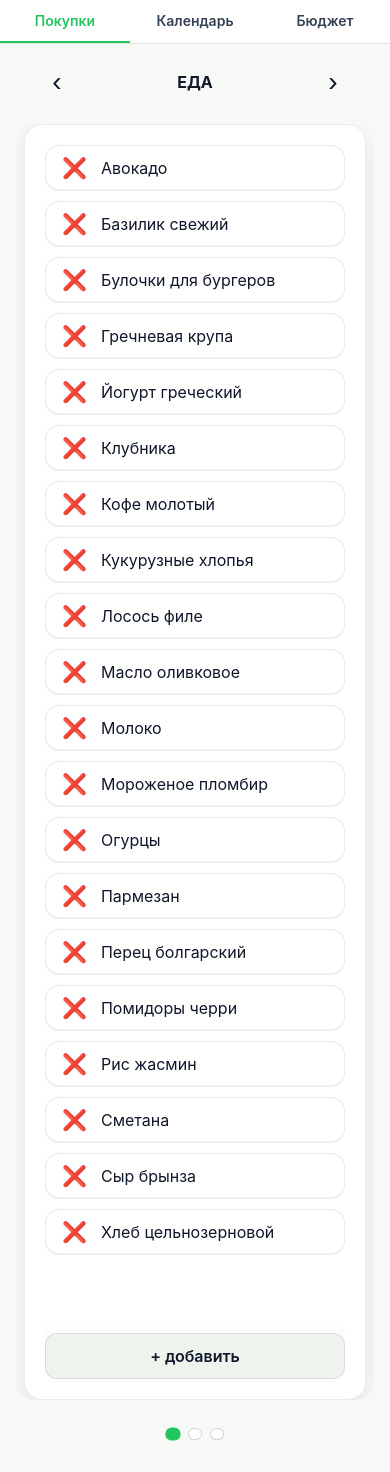
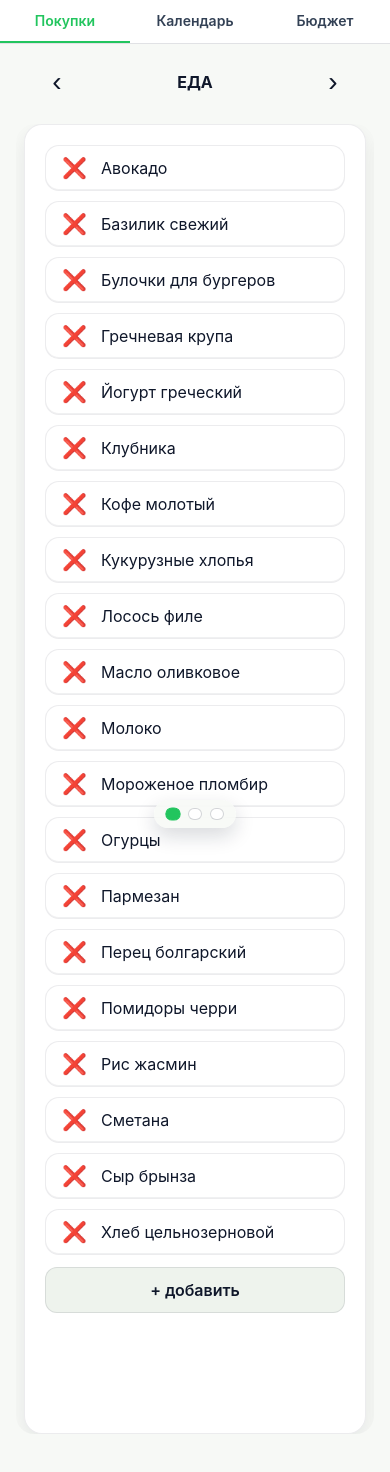
Before and after one commit to AlekseyBabich/family-telegram-bot, a React (Vite) app in the folder apps/web/: page /#/shopping in a window 390 px wide. After the commit the page ends 1450 px from the top, so only its background shows below. Built offline with nearby package versions, Linux system fonts and the light colour scheme.

Commit message:
feat(web): overlay pager dots and trailing add buttons

```diff
--- a/apps/web/src/pages/Shopping.tsx
+++ b/apps/web/src/pages/Shopping.tsx
@@ -427,7 +427,11 @@ const Shopping = () => {
               ))}
             </div>
           </div>
-          <div className={styles.mobileFooter}>
+          <div
+            className={styles.mobileFooter}
+            data-testid="shopping-pager-overlay"
+            style={{ pointerEvents: 'none' }}
+          >
             <PagerDots
               count={listCount}
               currentIndex={currentIndex}
--- a/apps/web/src/pages/shopping/ShoppingLayout.module.css
+++ b/apps/web/src/pages/shopping/ShoppingLayout.module.css
@@ -118,17 +118,23 @@
 }
 
 .mobileFooter {
+  position: fixed;
+  left: 0;
+  bottom: calc(env(safe-area-inset-bottom) + 16px);
   width: 100%;
   display: flex;
   justify-content: center;
-  padding: 0 16px 12px 16px;
-  padding-bottom: calc(12px + env(safe-area-inset-bottom));
+  padding: 0 16px;
   box-sizing: border-box;
+  pointer-events: none;
+  z-index: 30;
 }
 .mobileFooterDots {
-  width: 100%;
+  pointer-events: auto;
+  width: auto;
   max-width: 520px;
-  margin: 0 auto;
+  display: flex;
+  justify-content: center;
 }
 
 @media (min-width: 768px) {
@@ -137,6 +143,10 @@
   }
 
   .mobileContent {
+    display: none;
+  }
+
+  .mobileFooter {
     display: none;
   }
 }
--- a/apps/web/src/pages/shopping/components/Checklist.module.css
+++ b/apps/web/src/pages/shopping/components/Checklist.module.css
@@ -26,8 +26,10 @@
   flex-direction: column;
 }
 
-.footer {
-  margin-top: auto;
+.addItem {
+  list-style: none;
+  margin: 12px 0 0 0;
+  padding: 0;
 }
 
 @media (max-width: 767px) {
@@ -41,19 +43,6 @@
     overscroll-behavior: contain;
     padding-right: 4px;
     margin-right: -4px;
-    padding-bottom: 24px;
-  }
-
-  .footer {
-    position: sticky;
-    bottom: 0;
-    background: linear-gradient(
-      180deg,
-      rgba(247, 249, 246, 0) 0%,
-      rgba(247, 249, 246, 0.92) 60%,
-      var(--app-color-surface) 100%
-    );
-    padding-top: 16px;
-    margin-top: 0;
+    padding-bottom: calc(24px + 56px);
   }
 }
--- a/apps/web/src/pages/shopping/components/Checklist.tsx
+++ b/apps/web/src/pages/shopping/components/Checklist.tsx
@@ -33,11 +33,11 @@ export const Checklist = ({
           }
         />
       ))}
+      <li className={styles.addItem} data-testid="shopping-add-entry">
+        <Button variant="secondary" onClick={onAdd} fullWidth>
+          + добавить
+        </Button>
+      </li>
     </ul>
-    <div className={styles.footer}>
-      <Button variant="secondary" onClick={onAdd} fullWidth>
-        + добавить
-      </Button>
-    </div>
   </div>
 );
--- a/apps/web/src/pages/shopping/components/PagerDots.module.css
+++ b/apps/web/src/pages/shopping/components/PagerDots.module.css
@@ -1,20 +1,14 @@
 .container {
-  position: sticky;
-  bottom: 12px;
-  bottom: calc(env(safe-area-inset-bottom) + 12px);
-  left: 0;
-  width: 100%;
-  display: flex;
+  display: inline-flex;
+  align-items: center;
   justify-content: center;
   gap: 8px;
-  padding: 12px 0 4px 0;
-  background: linear-gradient(
-    180deg,
-    rgba(247, 249, 246, 0) 0%,
-    rgba(247, 249, 246, 0.85) 60%,
-    var(--app-color-background) 100%
-  );
-  z-index: 10;
+  padding: 8px 12px;
+  border-radius: 999px;
+  background: rgba(247, 249, 246, 0.8);
+  backdrop-filter: blur(12px);
+  box-shadow: 0 8px 20px rgba(15, 23, 42, 0.16);
+  pointer-events: auto;
 }
 
 .dot {
--- a/apps/web/src/pages/shopping/components/PagerDots.tsx
+++ b/apps/web/src/pages/shopping/components/PagerDots.tsx
@@ -10,7 +10,12 @@ type PagerDotsProps = {
 export const PagerDots = ({ count, currentIndex, onSelect, className }: PagerDotsProps) => {
   const containerClassName = [styles.container, className].filter(Boolean).join(' ');
   return (
-    <div className={containerClassName} role="tablist" aria-label="Списки покупок">
+    <div
+      className={containerClassName}
+      role="tablist"
+      aria-label="Списки покупок"
+      style={{ pointerEvents: 'auto' }}
+    >
       {Array.from({ length: count }, (_, index) => {
         const isActive = index === currentIndex;
         return (
```
Also changed, not shown: 2 other files (tests, documents, lock files or other folders).
